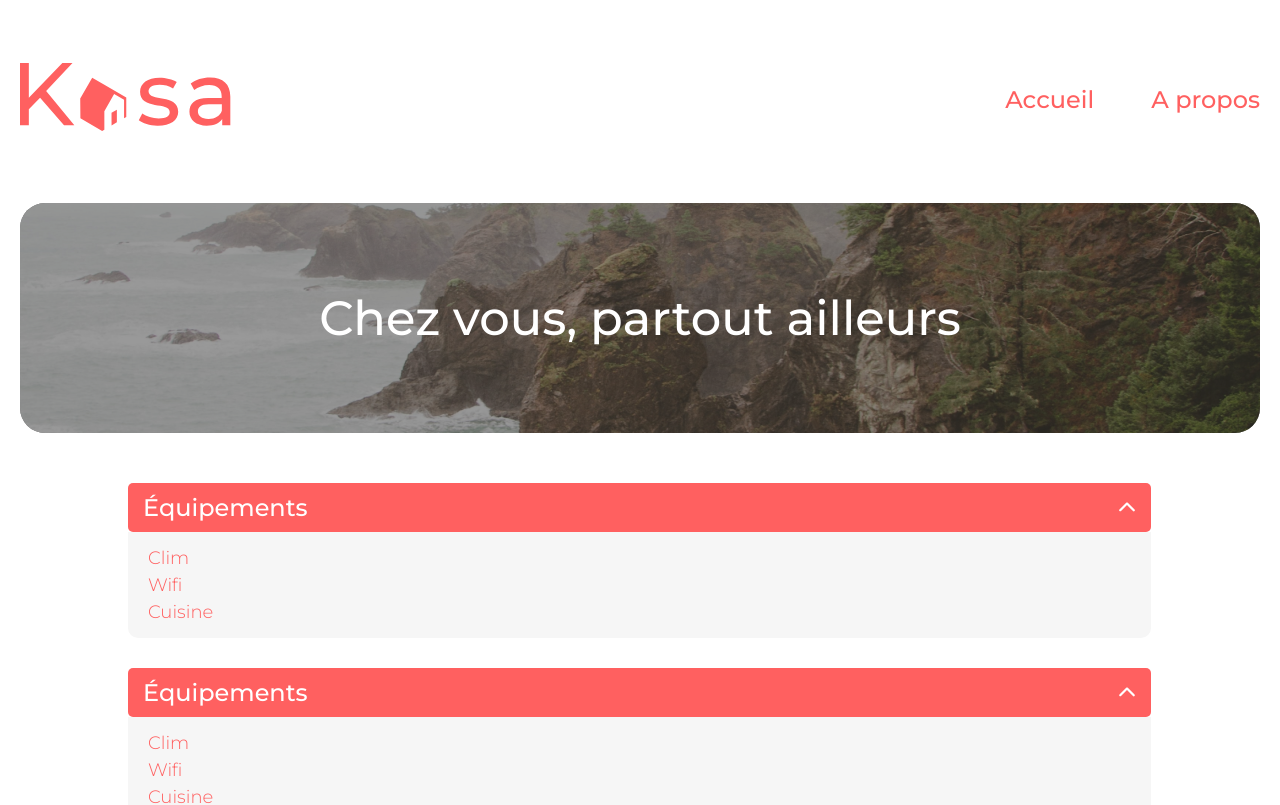
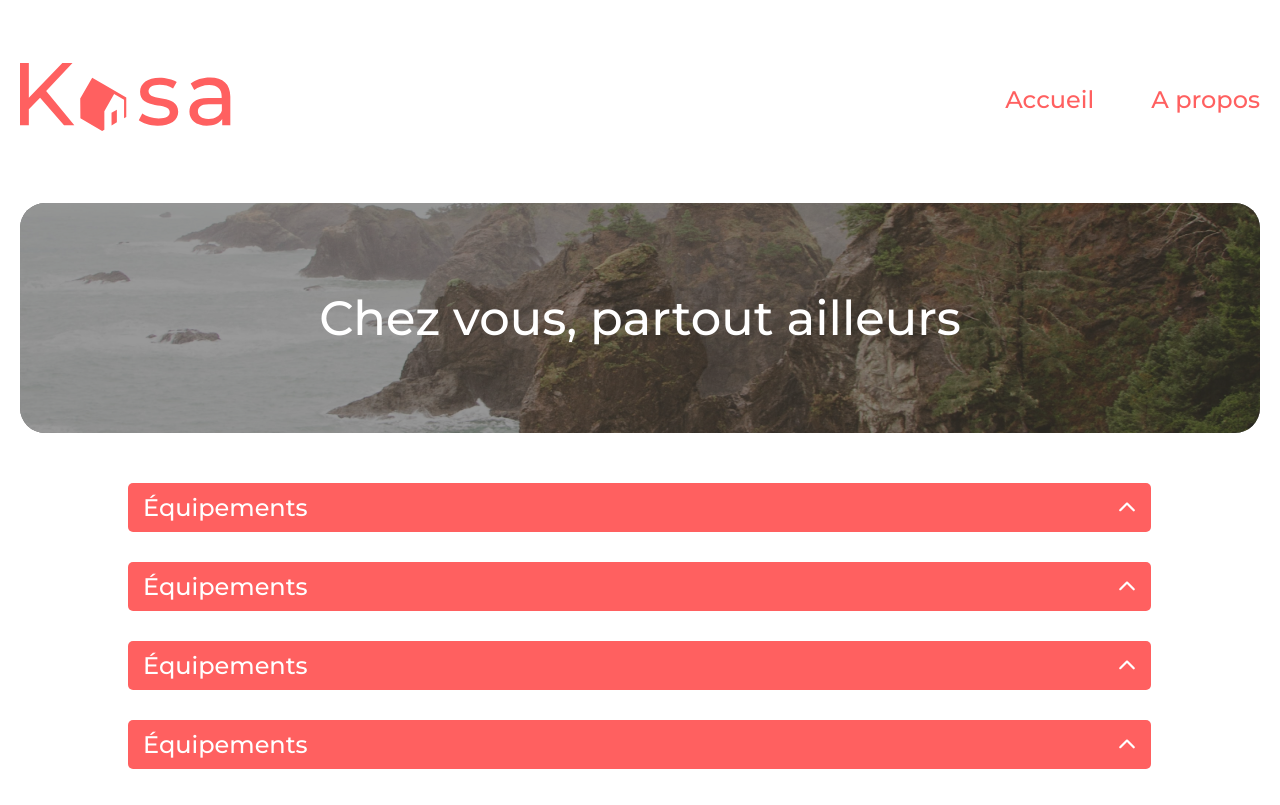
Before and after one commit to JksonKnew/P7, a React (Vite) app: page /about in a window 1280 px wide. Shown: the top 805 px of the page. Built offline with nearby package versions, Linux system fonts and the light colour scheme.

Commit message:
FoldingFunction

```diff
--- a/src/Pages/About/about.scss
+++ b/src/Pages/About/about.scss
@@ -9,3 +9,6 @@
     flex-direction: column;
     gap: 30px;
 }
+.rotate {
+    transform: rotate(180deg);
+  }
--- a/src/components/Folding/index.jsx
+++ b/src/components/Folding/index.jsx
@@ -1,14 +1,22 @@
 import './folding.scss'
-import React, { Fragment } from "react";
+import React, { useState } from "react";
 
 
 
 function Folding(props) {
+
+    const [isListVisible, setIsListVisible] = useState(false);
+
+    const toggleListVisibility = () => {
+        setIsListVisible(!isListVisible);
+    };
+
     return (<React.Fragment>
-        <div className='foldingContent'>
+        <div className='foldingContent' onClick={toggleListVisibility}>
         <button className='buttonFolding'>{props.title}
-        <svg xmlns="http://www.w3.org/2000/svg" height="18" width="18" viewBox="0 0 512 512"><path opacity="1" fill="#FFFFFF" d="M233.4 105.4c12.5-12.5 32.8-12.5 45.3 0l192 192c12.5 12.5 12.5 32.8 0 45.3s-32.8 12.5-45.3 0L256 173.3 86.6 342.6c-12.5 12.5-32.8 12.5-45.3 0s-12.5-32.8 0-45.3l192-192z"/></svg>
+        <svg className={`${isListVisible ? 'rotate' : ''}`} xmlns="http://www.w3.org/2000/svg" height="18" width="18" viewBox="0 0 512 512"><path opacity="1" fill="#FFFFFF" d="M233.4 105.4c12.5-12.5 32.8-12.5 45.3 0l192 192c12.5 12.5 12.5 32.8 0 45.3s-32.8 12.5-45.3 0L256 173.3 86.6 342.6c-12.5 12.5-32.8 12.5-45.3 0s-12.5-32.8 0-45.3l192-192z"/></svg>
         </button>
+        {isListVisible && (
         <div className='foldingListContainer'>
             <ul>
                 {props.content.map((item, index) => (
@@ -16,6 +24,7 @@ function Folding(props) {
                 ))}
             </ul>
         </div>
+        )}
         </div>
         </React.Fragment>)
 }
```
